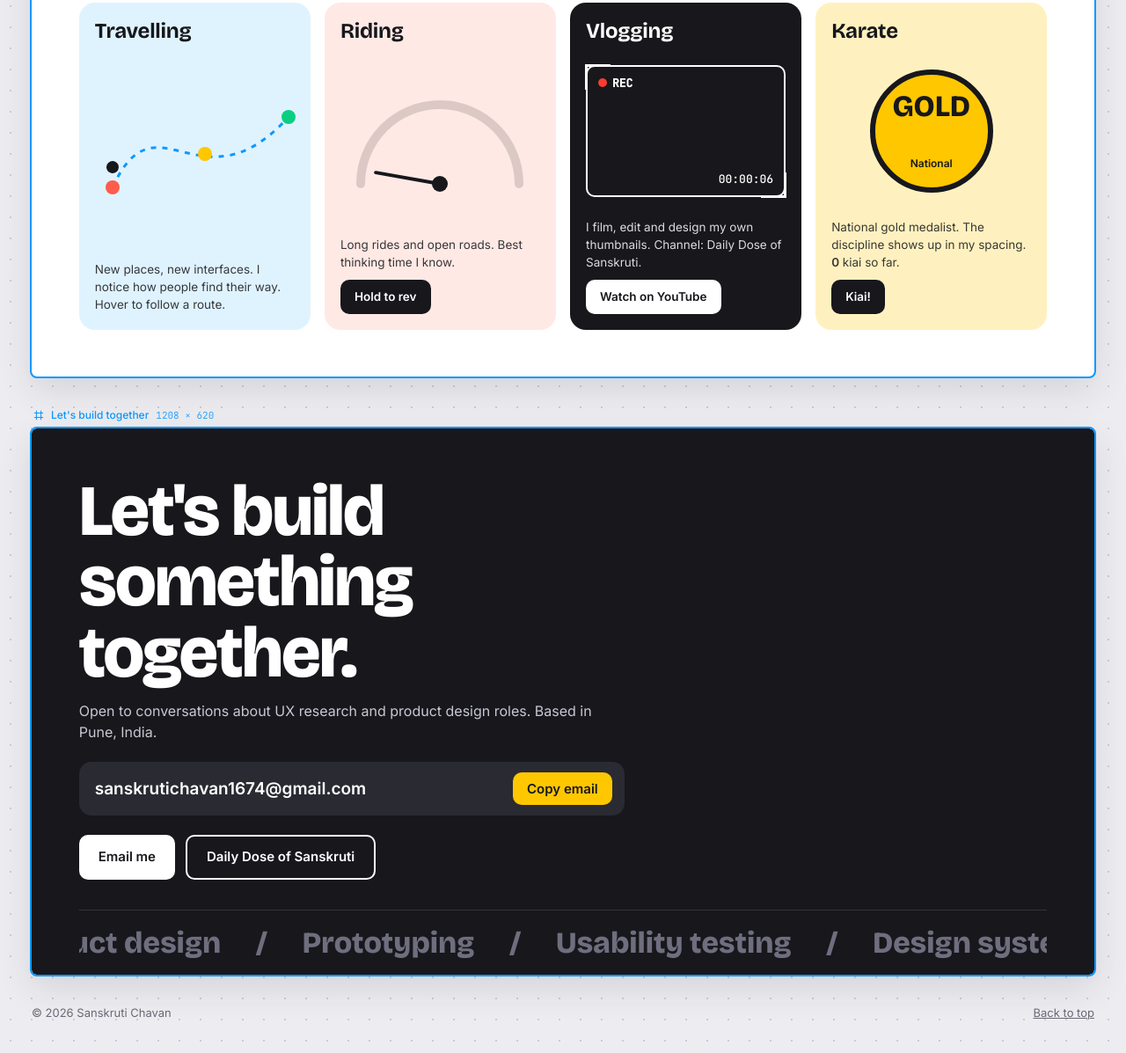
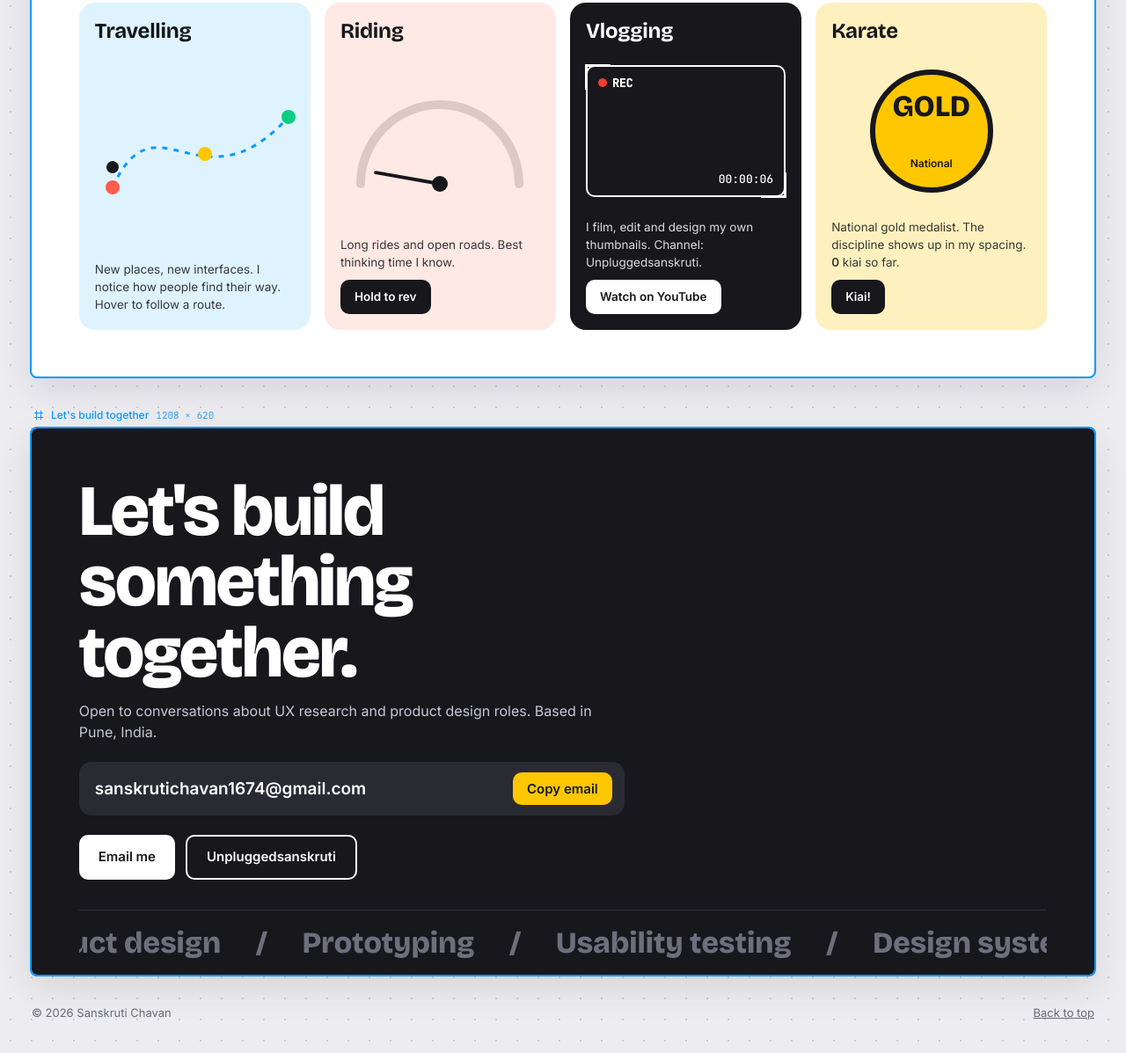
Before and after one commit to sanskruti16/SanskrutiUIUXdesign-, a plain HTML site: page index.html in a window 1280 px wide. Shown: the part 6365-7562 px from the top of the page at 88% size. Drawn offline with nearby package versions, Linux system fonts and the light colour scheme.

Commit message:
Update vlogging section and email linkschannel

```diff
--- a/index.html
+++ b/index.html
@@ -477,7 +477,7 @@ button.tile{transition:transform .15s}button.tile:hover{transform:translateY(-2p
     <div class="life">
       <div class="lp" style="background:#DFF3FF"><h3>Travelling</h3><div class="st"><svg width="240" height="180" viewBox="0 0 240 180"><path class="route" d="M20 130 C 70 20, 120 160, 220 50" fill="none" stroke="#0D99FF" stroke-width="3"/><circle cx="20" cy="130" r="8" fill="#FF5C4D"/><circle cx="125" cy="92" r="8" fill="#FFC700"/><circle cx="220" cy="50" r="8" fill="#0ACF83"/></svg><div class="dot-trav" style="position:absolute;left:0;top:0;width:14px;height:14px;border-radius:50%;background:#17171C"></div></div><p>New places, new interfaces. I notice how people find their way. Hover to follow a route.</p></div>
       <div class="lp" style="background:#FFE9E4"><h3>Riding</h3><div class="st"><svg width="220" height="140" viewBox="0 0 220 140"><path d="M20 120A90 90 0 0 1 200 120" fill="none" stroke="#17171C" stroke-width="10" stroke-linecap="round" opacity=".15"/><path d="M20 120A90 90 0 0 1 200 120" fill="none" stroke="#FF5C4D" stroke-width="10" stroke-linecap="round" stroke-dasharray="283" stroke-dashoffset="283" id="gArc" style="transition:stroke-dashoffset .6s"/><g id="needle" style="transform-origin:110px 120px;transform:rotate(-80deg);transition:transform .6s cubic-bezier(.3,1.4,.5,1)"><path d="M110 120L110 46" stroke="#17171C" stroke-width="4" stroke-linecap="round"/></g><circle cx="110" cy="120" r="9" fill="#17171C"/></svg></div><p>Long rides and open roads. Best thinking time I know.</p><button class="go" id="rev">Hold to rev</button></div>
-      <div class="lp" style="background:#17171C;color:#fff"><h3>Vlogging</h3><div class="st"><div class="rec"><b><i></i>REC</b><span id="tc">00:00:00</span></div></div><p>I film, edit and design my own thumbnails. Channel: Daily Dose of Sanskruti.</p><a class="go" style="background:#fff;color:#17171C" href="https://www.youtube.com/results?search_query=Daily+Dose+of+Sanskruti" target="_blank" rel="noopener noreferrer">Watch on YouTube</a></div>
+      <div class="lp" style="background:#17171C;color:#fff"><h3>Vlogging</h3><div class="st"><div class="rec"><b><i></i>REC</b><span id="tc">00:00:00</span></div></div><p>I film, edit and design my own thumbnails. Channel: Unpluggedsanskruti.</p><a class="go" style="background:#fff;color:#17171C" href="https://www.youtube.com/results?search_query=unplugged+sanskruti" target="_blank" rel="noopener noreferrer">Watch on YouTube</a></div>
       <div class="lp" id="karate" style="background:#FFF1BF"><h3>Karate</h3><div class="st"><div style="width:140px;height:140px;border-radius:50%;background:var(--yellow);border:6px solid #17171C;display:grid;place-items:center;font:800 34px var(--display);text-align:center;line-height:1">GOLD<br><small style="font:600 12px var(--ui)">National</small></div></div><p>National gold medalist. The discipline shows up in my spacing. <b id="kc">0</b> kiai so far.</p><button class="go" id="kiai">Kiai!</button></div>
     </div></div></div>
 </div></section>
@@ -489,7 +489,7 @@ button.tile{transition:transform .15s}button.tile:hover{transform:translateY(-2p
     <h2>Let's build something together.</h2>
     <p>Open to conversations about UX research and product design roles. Based in Pune, India.</p>
     <div class="cmail"><span id="email">sanskrutichavan1674@gmail.com</span><button class="btn" style="background:var(--yellow);color:#17171C;padding:9px 16px" id="copyMail">Copy email</button></div>
-    <div class="cta"><a class="btn" style="background:#fff;color:#17171C" href="mailto:sanskrutichavan1674@gmail.com">Email me</a><a class="btn" style="border:2px solid #fff;color:#fff" href="https://www.youtube.com/results?search_query=Daily+Dose+of+Sanskruti" target="_blank" rel="noopener noreferrer">Daily Dose of Sanskruti</a></div>
+    <div class="cta"><a class="btn" style="background:#fff;color:#17171C" href="mailto:sanskrutichavan1674@gmail.com">Email me</a><a class="btn" style="border:2px solid #fff;color:#fff" href="https://www.youtube.com/results?search_query=unplugged+sanskruti" target="_blank" rel="noopener noreferrer">Unpluggedsanskruti</a></div>
     <div class="mq" aria-hidden="true"><div><span>User research</span><span>/</span><span>Product design</span><span>/</span><span>Prototyping</span><span>/</span><span>Usability testing</span><span>/</span><span>Design systems</span><span>/</span></div><div><span>User research</span><span>/</span><span>Product design</span><span>/</span><span>Prototyping</span><span>/</span><span>Usability testing</span><span>/</span><span>Design systems</span><span>/</span></div></div>
   </div></div>
 </div></section>
```
